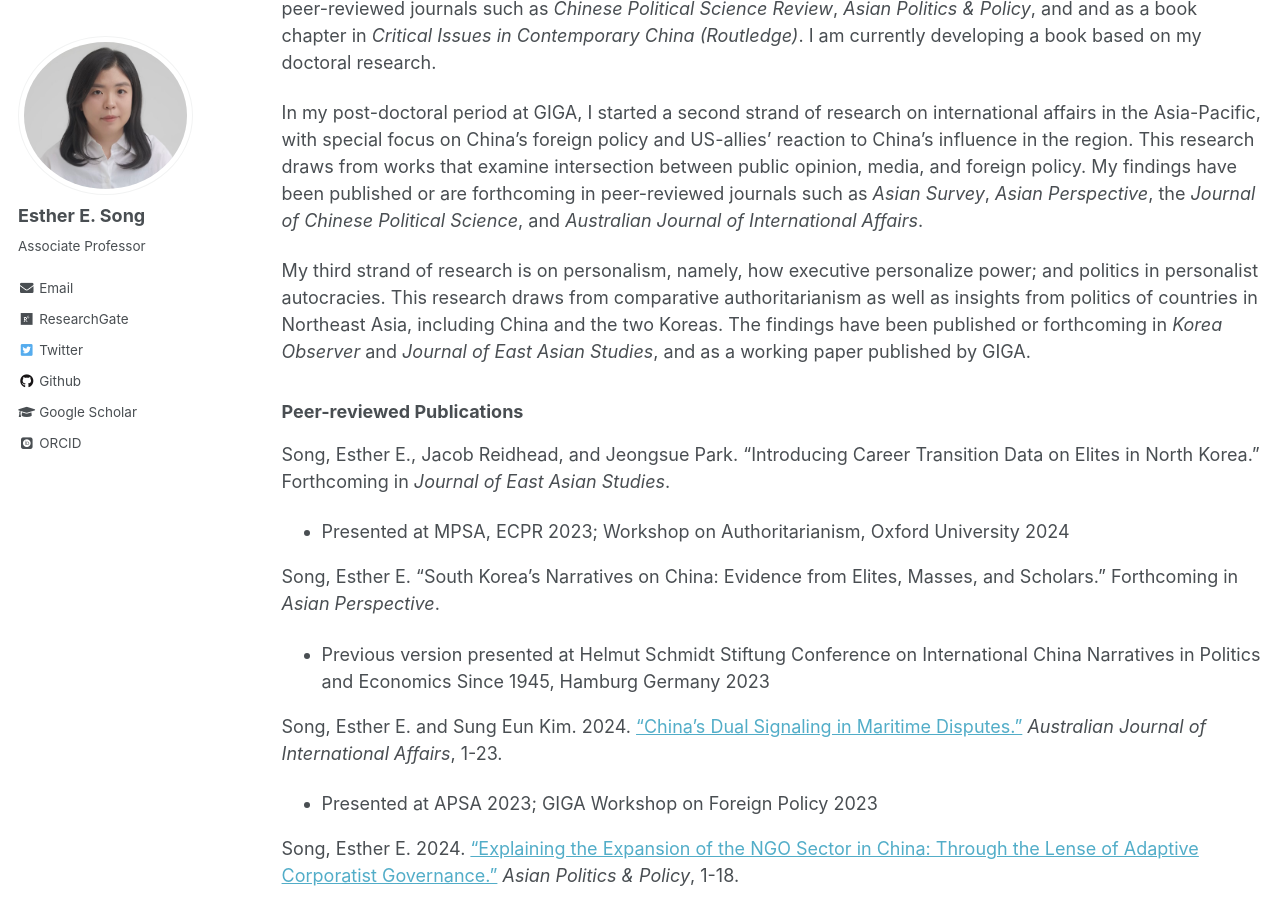
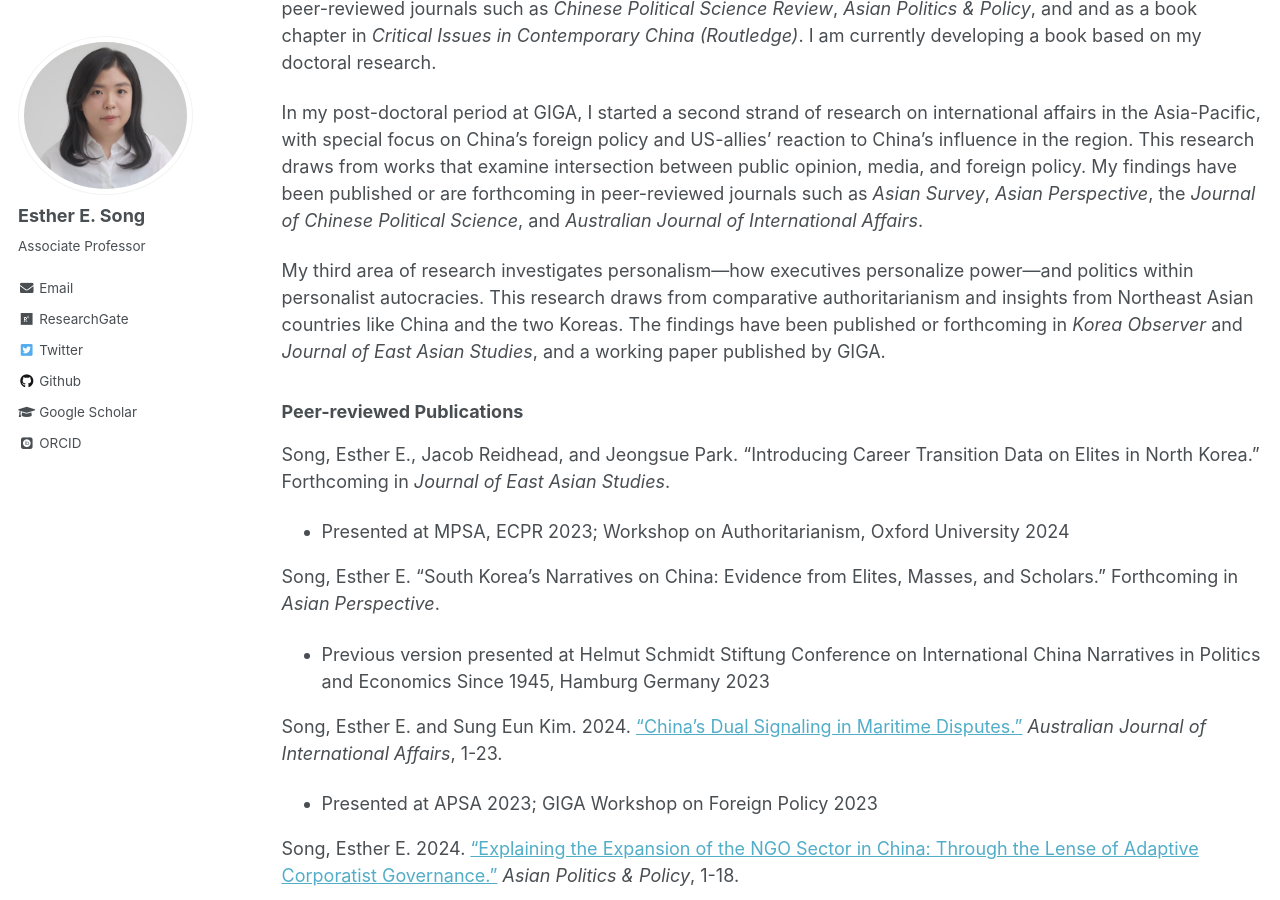
Before and after one commit to ehsong/ehsong.github.io, a Jekyll site: the page built from _pages/research.md, in a window 1280 px wide and 900 px high, scrolled down 544 px. Built offline with Jekyll 4.4.1, drawn with Linux system fonts in a browser that asks for light colours; some web fonts are replaced.

Commit message:
Update research.md

```diff
--- a/_pages/research.md
+++ b/_pages/research.md
@@ -12,7 +12,7 @@ During my doctoral studies at Stanford, I investigated NGO-state relations in Ch
 
 In my post-doctoral period at GIGA, I started a second strand of research on international affairs in the Asia-Pacific, with special focus on China's foreign policy and US-allies' reaction to China's influence in the region. This research draws from works that examine intersection between public opinion, media, and foreign policy. My findings have been published or are forthcoming in peer-reviewed journals such as *Asian Survey*, *Asian Perspective*, the *Journal of Chinese Political Science*, and *Australian Journal of International Affairs*.
 
-My third strand of research is on personalism, namely, how executive personalize power; and politics in personalist autocracies. This research draws from comparative authoritarianism as well as insights from politics of countries in Northeast Asia, including China and the two Koreas. The findings have been published or forthcoming in *Korea Observer* and *Journal of East Asian Studies*, and as a working paper published by GIGA.
+My third area of research investigates personalism—how executives personalize power—and politics within personalist autocracies. This research draws from comparative authoritarianism and insights from Northeast Asian countries like China and the two Koreas. The findings have been published or forthcoming in *Korea Observer* and *Journal of East Asian Studies*, and a working paper published by GIGA.
 
 ### Peer-reviewed Publications
 
```
